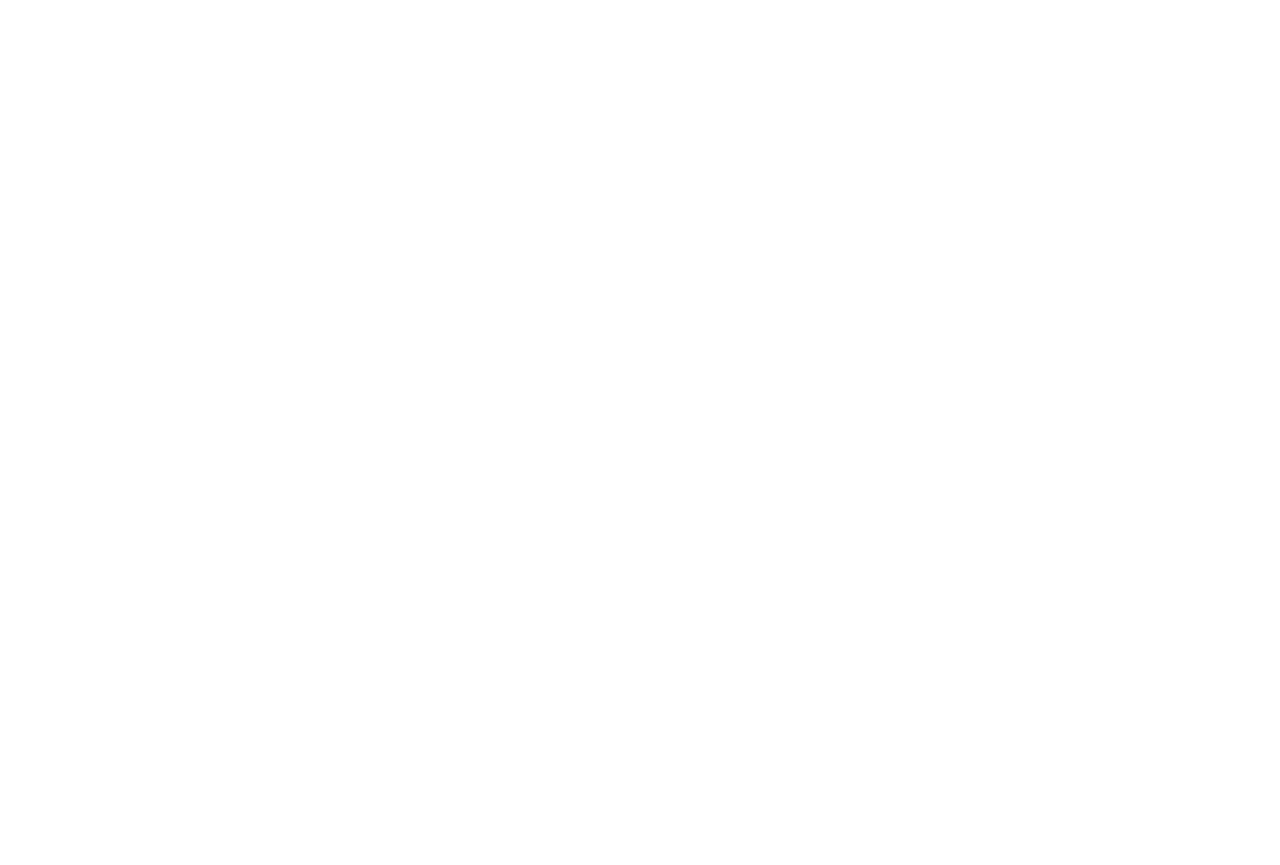
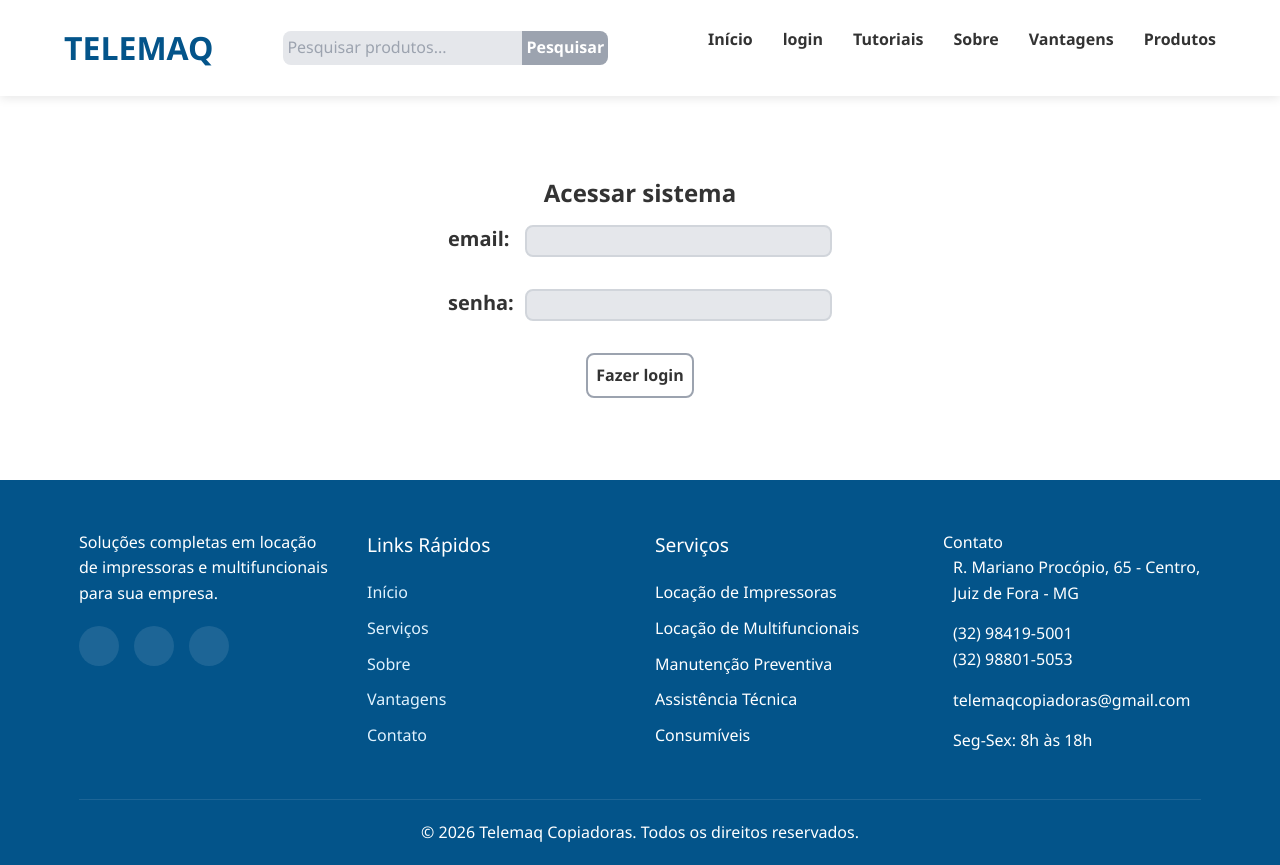
Before and after one commit to Melo1337/telemaq-react, a React (Create React App) app: page /login in a window 1280 px wide. Before the commit this address had no page. Before the commit the page ends 800 px from the top, so only its background shows below. Built offline with nearby package versions, Linux system fonts and the light colour scheme.

Commit message:
login update

```diff
--- a/package.json
+++ b/package.json
@@ -8,6 +8,7 @@
     "@testing-library/jest-dom": "^6.9.1",
     "@testing-library/react": "^16.3.1",
     "@testing-library/user-event": "^13.5.0",
+    "axios": "^1.18.1",
     "react": "^19.2.5",
     "react-dom": "^19.2.5",
     "react-router-dom": "^7.11.0",
--- a/src/components/Header/Header.js
+++ b/src/components/Header/Header.js
@@ -38,6 +38,7 @@ function Header() {
                   </Link>
                 </form>
                 <li><a href="#home" onClick={closeMenu}>Início</a></li>
+                <li><a href="/login" onClick={closeMenu}>login</a></li>
                 <li><a href="/Tutoriais" onClick={closeMenu}>Tutoriais</a></li>
                 <li><a href="#sobre" onClick={closeMenu}>Sobre</a></li>
                 <li><a href="#vantagens" onClick={closeMenu}>Vantagens</a></li>
@@ -46,6 +47,7 @@ function Header() {
             ) : (
               <>
                 <li><Link to="/" onClick={closeMenu}>Início</Link></li>
+                <li><a href="/login" onClick={closeMenu}>login</a></li>
                 <li><Link to="/Tutoriais" onClick={closeMenu}>Tutoriais</Link></li>
                 <li><Link to="/" onClick={closeMenu}>Sobre</Link></li>
                 <li><Link to="/" onClick={closeMenu}>Vantagens</Link></li>
--- a/src/components/Market/Market.js
+++ b/src/components/Market/Market.js
@@ -5,7 +5,7 @@ import './Market.css';
 import listPrinters from "../../data/json/products.json";
 import localProducts from "../../data/json/filter.json";
 import ButtomWhatsapp from "../ButtomWhatsapp/ButtomWhatsapp";
-import { fetchApi } from "../../services/requestProducts";
+import { fetchApi } from "../../services/requestApiDataBase";
 
 function Market() {
     const [dados, setDados] = useState(localProducts);
--- a/src/index.js
+++ b/src/index.js
@@ -2,8 +2,9 @@ import './index.css'
 import App from './pages/home/App';
 import Printer from './pages/Printer/Printer';
 import Tutoriais from './pages/Tutoriais/Tutoriais';
-import Resultado from './pages/Resultado/Resultado.js';
+import Resultado from './pages/searchBar/searchBar.js';
 import Chamados from './pages/Chamados/Chamados.js';
+import Login from './pages/login/Login.js';
 import ReactDOM from 'react-dom/client';
 import { BrowserRouter, Routes, Route } from 'react-router-dom';
 
@@ -16,6 +17,7 @@ root.render(
       <Route path="/tutoriais" element={<Tutoriais />} />
       <Route path="/resultado" element={<Resultado />} />
       <Route path="/chamados" element={<Chamados />} />
+      <Route path="/login" element={<Login />} />
     </Routes>
   </BrowserRouter>
 );
--- a/src/pages/Chamados/Chamados.js
+++ b/src/pages/Chamados/Chamados.js
@@ -1,20 +1,69 @@
 import { useEffect, useState } from "react";
+import { useNavigate } from "react-router-dom";
 import Footer from "../../components/Footer/Footer";
 import Header from "../../components/Header/Header";
-import { fetchApi } from "../../services/requestProducts";
-
+import { fetchApi } from "../../services/requestApiDataBase";
+import axios from "axios";
 
 const Chamados = () => {
+    const navigate = useNavigate();
 
     const [repositoryChamados, setRepositoryChamados] = useState([])
+    const [repositoryClientes, setRepositoryClientes] = useState([])
 
     useEffect(() => {
-        const getApiChamados = async () => {
-            const data = await fetchApi('chamados')
-            setRepositoryChamados(data)
+        const inicializarComponente = async () => {
+            const token = localStorage.getItem("token");
+
+            if (!token) {
+                navigate('/login');
+                return;
             }
-        getApiChamados()
-    }, [])
+
+            try {
+                const response = await axios.get("https://vicarly-undeprived-keira.ngrok-free.dev/api/validation", {
+                    headers: { Authorization: `Bearer ${token}`,
+                    "ngrok-skip-browser-warning": "true" }
+                });
+
+                console.log(`Acesso autorizado`);
+
+                const dataChamados = await fetchApi('/chamados');
+                setRepositoryChamados(dataChamados);
+
+                const dataClientes = await fetchApi('/tables/clientes');
+                setRepositoryClientes(dataClientes.SEM_GRUPO || dataClientes);
+
+            } catch (error) {
+                console.error("Status do Erro:", error.response?.status);
+                console.error("Mensagem do Backend:", error.response?.data);
+                alert("Acesso não autorizado");
+                navigate("/login");
+            }
+        };
+
+        inicializarComponente();
+    }, [navigate]);
+
+    const obterDadosCobranca = (codigoCliente) => {
+        const listaClientes = repositoryClientes?.SEM_GRUPO || repositoryClientes;
+
+        if (!listaClientes || !Array.isArray(listaClientes) || listaClientes.length === 0) {
+            return <p className="text-gray-500">Carregando dados de endereço...</p>;
+        }
+
+        const cliente = listaClientes.find((c) => Number(c.codigo) === Number(codigoCliente));
+
+        if (!cliente) {
+            return <p className="text-red-500">Endereço não cadastrado</p>;
+        }
+
+        return (
+            <div className="cobranca-container mt-2">
+                <p><strong>Endereço: </strong>{cliente.endereco}, {cliente.bairro}, {cliente.cidade}, {cliente.uf} - {cliente.cep}</p>
+            </div>
+        );
+    }
 
     return (
         <>
@@ -29,22 +78,32 @@ const Chamados = () => {
                         <hr className="border-none h-[2px] bg-[#bdbdbd] my-5"></hr>
                         <div className="md:flex justify-between">
                             <div>
+                                <p><strong>Cod. Cliente: </strong>{chamado.codigo_cliente}</p>
                                 <p><strong>Cliente: </strong>{chamado.nome_cliente}</p>
                                 <p><strong>solicitante: </strong>{chamado.solicitante}</p>
                                 <p><strong>telefone: </strong>{chamado.telefone}</p>
+                            </div>
 
+                            {chamado.codigo_equipamento === 0 ? (
+                                <div className="printerModel">
+                                    <p><strong>Modelo equipamento: </strong>{chamado.nome_equipamento}</p>
                                 </div>
+                            ) : (
                                 <div className="printerModel">
                                     <p><strong>Cod. equipamento: </strong>{chamado.codigo_equipamento}</p>
-                                <p><strong>Modelo equipamento: </strong>{chamado.nome_equipamento}</p>
+                                    <p><strong>Nome equipamento: </strong>{chamado.nome_equipamento}</p>
                                     <p><strong>Marca: </strong>{chamado.marca_equipamento}</p>
                                     <p><strong>Modelo equipamento: </strong>{chamado.modelo_equipamento}</p>
                                     <p><strong>n_serie_equipamento: </strong>{chamado.n_serie_equipamento}</p>
                                 </div>
+                            )}
                         </div>
                         <hr className="border-none h-[2px] bg-[#bdbdbd] my-5"></hr>
                         <p><strong>Diagnostico: </strong>{chamado.diagnostico}</p>
 
+                        <hr className="border-none h-[2px] bg-[#bdbdbd] my-5"></hr>
+
+                        {obterDadosCobranca(chamado.codigo_cliente)}
                     </div>
                 ))}
             </section>
--- /dev/null
+++ b/src/pages/login/Login.js
@@ -0,0 +1,51 @@
+import Header from '../../components/Header/Header';
+import Footer from '../../components/Footer/Footer';
+import { useState } from 'react'
+import { useNavigate } from 'react-router-dom';
+import axios from 'axios'
+
+function Login() {
+
+  const navigate = useNavigate()
+
+  const [email, setEmail] = useState('')
+  const [senha, setSenha] = useState('')
+
+  const handleSubmit = async (event) => {
+    event.preventDefault();
+
+    try {
+      const response = await axios.post('https://vicarly-undeprived-keira.ngrok-free.dev/api/login', {
+        email: email,
+        senha: senha
+      })
+
+      localStorage.setItem('token', response.data.token)
+      navigate('/chamados')
+    }
+
+    catch (error) {
+      alert("Email ou Senha incorretos!")
+      console.error(error)
+    }
+  };
+
+  return (
+    <>
+      <Header />
+
+      <div className='flex w-1/2 h-96'>
+        <form className='flex-col items-center' onSubmit={handleSubmit}>
+          <h2 className='text-center mb-4 font-semibold text-2xl'>Acessar sistema</h2>
+          <label className='font-semibold w-96 text-xl flex justify-between'>email: <input className='bg-gray-200 rounded-lg border-2 border-gray-300 mb-8 w-4/5' type='email' value={email} onChange={(e) => setEmail(e.target.value)}></input></label>
+          <label className='font-semibold w-96 text-xl flex justify-between'>senha: <input className='bg-gray-200 rounded-lg border-2 border-gray-300 mb-8 w-4/5' type='password' value={senha} onChange={(e) => setSenha(e.target.value)}></input></label>
+          <button className='font-semibold p-2 border-2 border-gray-400 rounded-lg' type="submit">Fazer login </button>
+        </form>
+      </div>
+
+      <Footer />
+    </>
+  );
+}
+
+export default Login;
--- a/src/pages/Resultado/Resultado.js
+++ b/src/pages/searchBar/searchBar.js
@@ -2,7 +2,7 @@ import { useSearchParams } from 'react-router-dom';
 import { useState, useEffect } from 'react';
 import Header from '../../components/Header/Header';
 import Footer from '../../components/Footer/Footer';
-import { fetchApi } from '../../services/requestProducts';
+import { fetchApi } from '../../services/requestApiDataBase';
 import ButtomWhatsapp from '../../components/ButtomWhatsapp/ButtomWhatsapp';
 
 function Resultado() {
--- a/src/services/requestProducts.js
+++ b/src/services/requestApiDataBase.js
@@ -1,12 +1,16 @@
 import localProducts from "../data/json/filter.json";
 
 export const fetchApi = async (value) => {
+
+    const token = localStorage.getItem("token");
+
     try {
-        const resp = await fetch(`https://vicarly-undeprived-keira.ngrok-free.dev/api/${value}`, {
+        const resp = await fetch(`https://vicarly-undeprived-keira.ngrok-free.dev/api${value}`, {
             method: 'GET',
             headers: {
                 'Content-Type': 'application/json',
-                'ngrok-skip-browser-warning': 'true'
+                'ngrok-skip-browser-warning': 'true',
+                'Authorization': token ? `Bearer ${token}` : ''
             },
         });
 
```
Also changed, not shown: 1 other file (tests, documents, lock files or other folders). Lines whose indentation alone changed are shown as unchanged.
